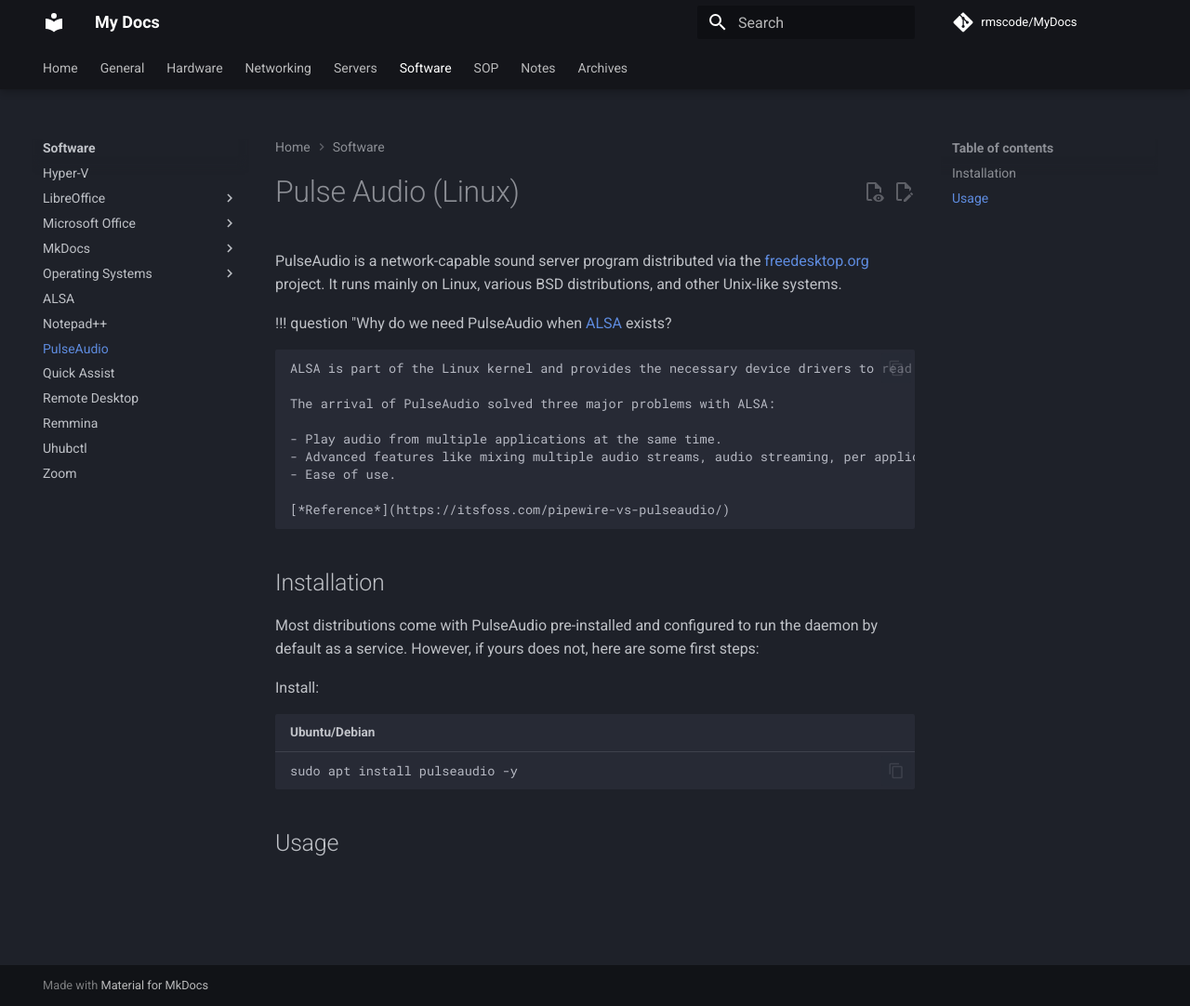
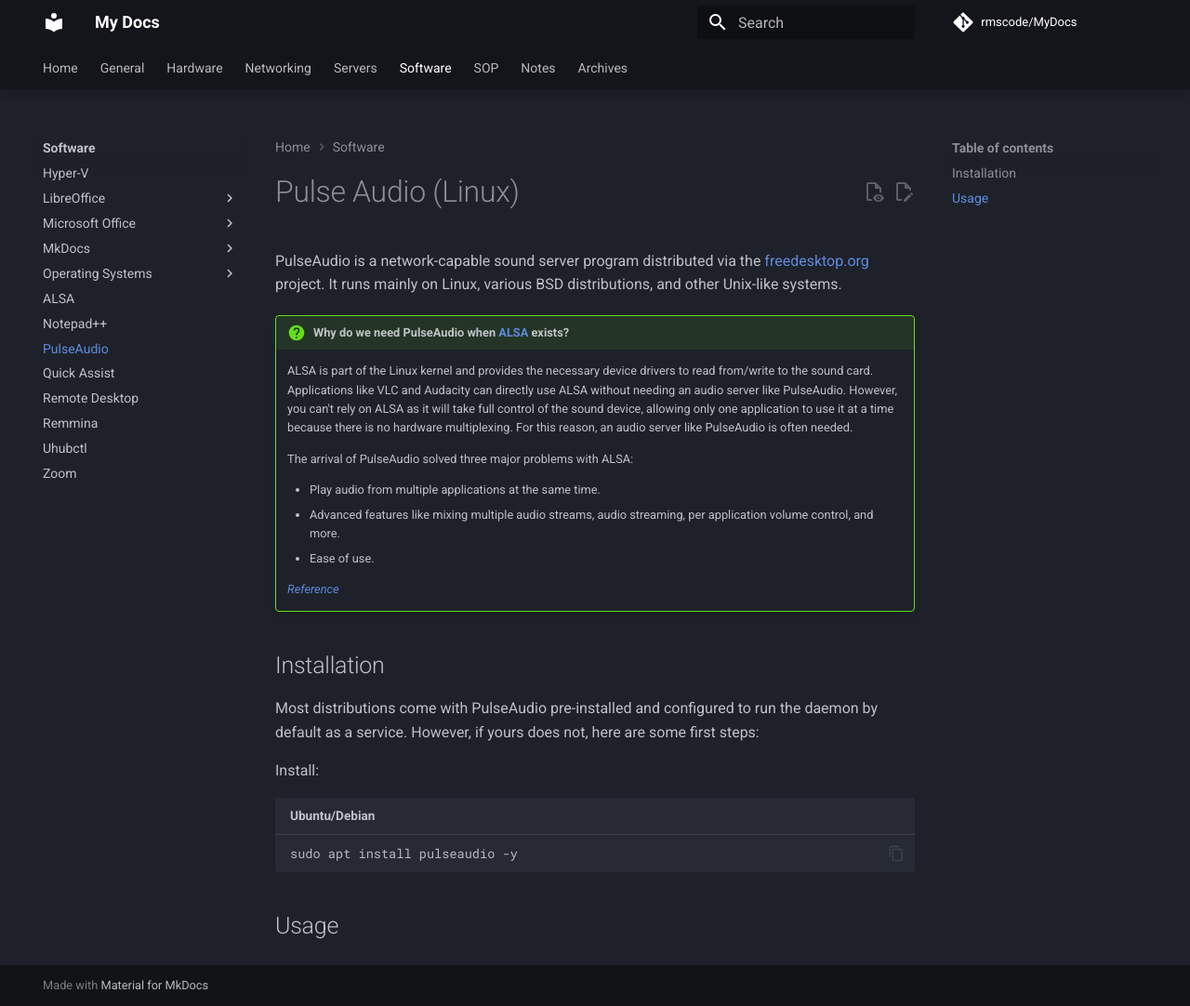
Before and after one commit to rmscode/binary-garden, an MkDocs documentation site: the page built from docs/software/pulse-audio.md, in a window 1280 px wide and 1082 px high. Shown: the whole window at 93% size. Built offline with MkDocs 1.6.1 and Material for MkDocs 9.7.7, drawn with Linux system fonts in a browser that asks for light colours; comment, search, counter and statistics services are not loaded.

Commit message:
Update pulse-audio.md

```diff
--- a/docs/software/pulse-audio.md
+++ b/docs/software/pulse-audio.md
@@ -2,7 +2,7 @@
 
 PulseAudio is a network-capable sound server program distributed via the [freedesktop.org](https://freedesktop.org) project. It runs mainly on Linux, various BSD distributions, and other Unix-like systems.
 
-!!! question "Why do we need PulseAudio when [ALSA](alsa.md) exists?
+!!! question "Why do we need PulseAudio when [ALSA](alsa.md) exists?"
 
     ALSA is part of the Linux kernel and provides the necessary device drivers to read from/write to the sound card. Applications like VLC and Audacity can directly use ALSA without needing an audio server like PulseAudio. However, you can't rely on ALSA as it will take full control of the sound device, allowing only one application to use it at a time because there is no hardware multiplexing. For this reason, an audio server like PulseAudio is often needed.
 
```
